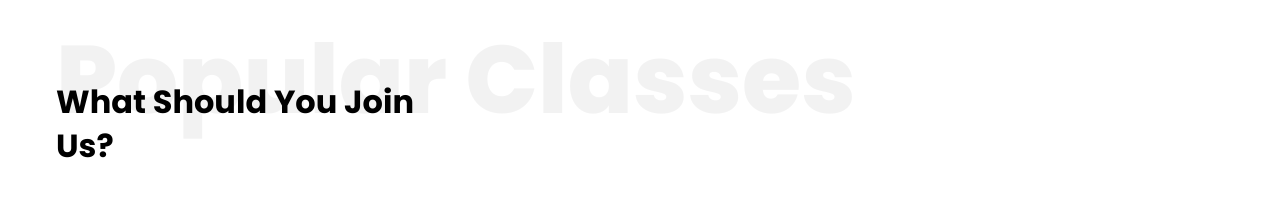
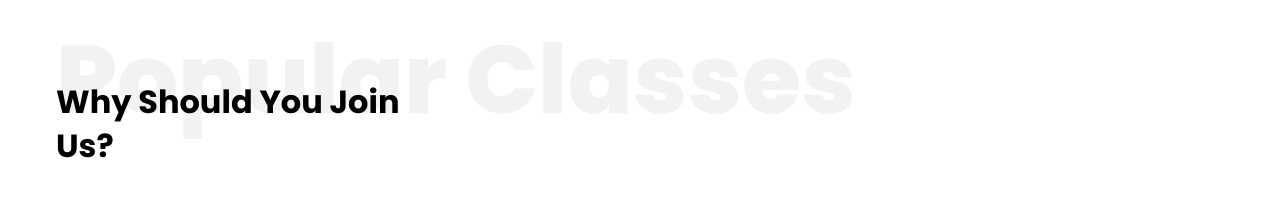
Before and after one commit to ravish2002/fit-fast, a plain HTML site: page index.html in a window 1280 px wide. Shown: the part 2222-2440 px from the top of the page. Drawn offline with nearby package versions, Linux system fonts and the light colour scheme.

Commit message:
Update index.html

```diff
--- a/index.html
+++ b/index.html
@@ -123,7 +123,7 @@
 
     <section class="popular" id="class">
       <div class="section__container popular__container">
-        <h2 class="section__header">What Should You Join Us?</h2>
+        <h2 class="section__header">Why Should You Join Us?</h2>
         <div class="popular__grid">
           <div class="popular__card">
             <div>
```
